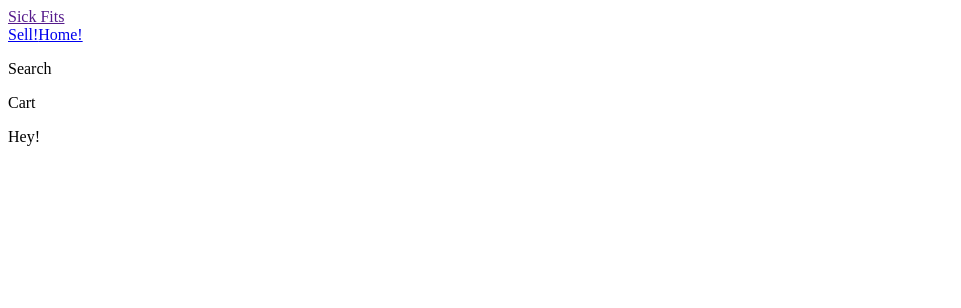
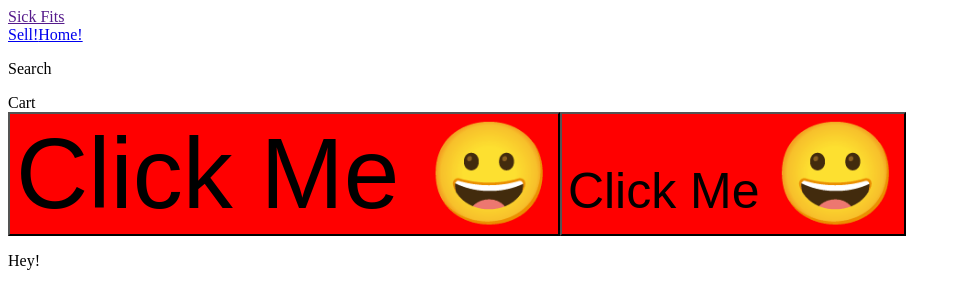
Before and after one commit to hermesdev0131/full-stack-next-typescript-shop, a Next.js app in the folder frontend/: page / in a window 1280 px wide. Shown: the top 308 px of the page, without its empty margins (0-961 px from the left). Built offline with nearby package versions, Linux system fonts and the light colour scheme.

Commit message:
done video no.5

```diff
--- a/frontend/components/Page.js
+++ b/frontend/components/Page.js
@@ -1,12 +1,23 @@
 import React, { Component } from 'react'
 import Header from './Header'
 import Meta from './Meta'
+import styled from 'styled-components'
+
+const MyButton = styled.button`
+  background: red;
+  font-size: ${props => props.huge ?'100px' : '50px'};
+  span {
+    font-size: 100px;
+  }
+`
 
 class Page extends Component {
   render() {
     return (<div>
       <Meta />
       <Header />
+      <MyButton huge>Click Me <span>😀</span></MyButton>
+      <MyButton>Click Me <span>😀</span></MyButton>
       {this.props.children}
     </div>)
   }
```
